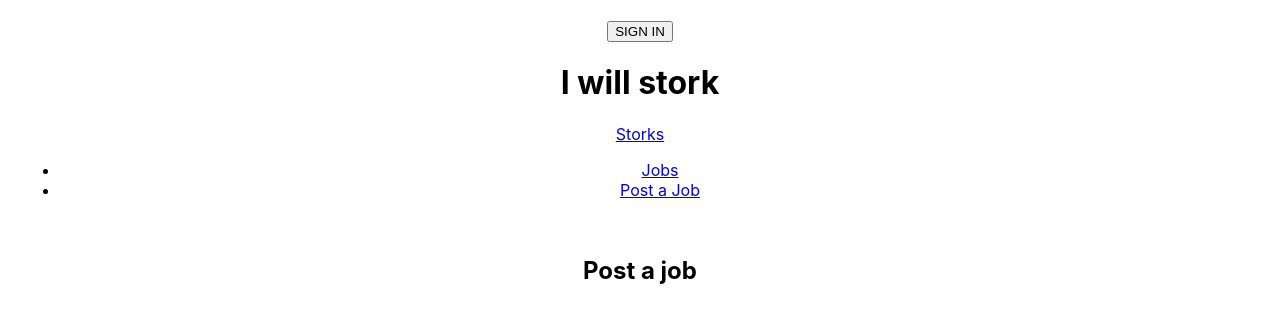
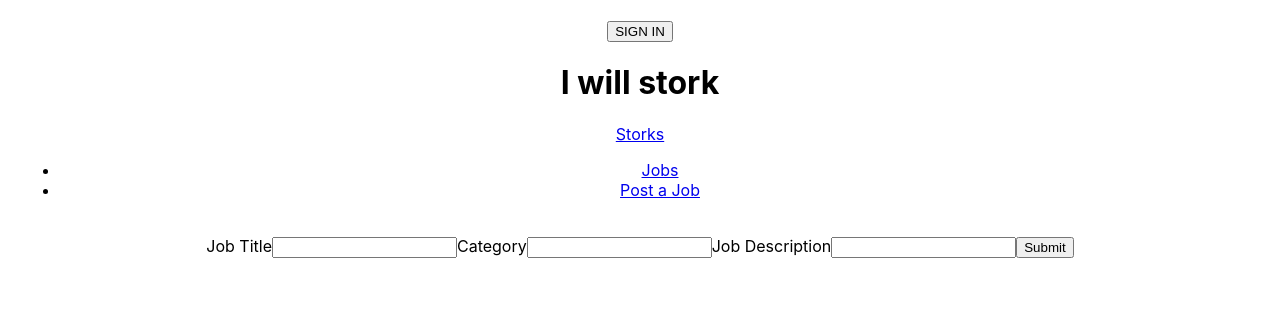
Before and after one commit to nik262/storks-crud, a React (Create React App) app: page /postajob in a window 1280 px wide. Shown: the top 322 px of the page. Built offline with nearby package versions, Linux system fonts and the light colour scheme; no server answers.

Commit message:
postajob functionality

```diff
--- a/src/pages/Jobs.jsx
+++ b/src/pages/Jobs.jsx
@@ -1,7 +1,9 @@
 import  React from 'react';
+import {Link, Route, Routes} from 'react-router-dom'
 
 import {useQuery,  } from '@apollo/client';
 import gql from 'graphql-tag';
+
 
 // this is the GRAPHQL QUERY TO GET THE JOB TITLE AND JOB CATEGORY
 const JOBS = gql`
@@ -27,15 +29,29 @@ function Jobs() {
   // MAPS QUERY RESULTS AND MAKES THE ui (using html)
   return data.Jobs.map(({jobid, job_title, job_category}) => (
 
-    <div key={jobid}>
 
       <div>
-      <p>{job_title}</p> <span>{job_category}</span>
 
 
+        <ul>
+
+          <li key={jobid}>
+          <Link to={`/jobs/${jobid}`}>
+          <p>{job_title}</p> | <span>{job_category}</span>
+          </Link>
+
+          </li>
+        </ul>
+
+        <hr/>
+
+        <Route path={`/jobs/:jobsId`}>
+
+        </Route>
       </div>
 
-    </div>
+
+
 
   ));
 
--- a/src/pages/PostaJob.jsx
+++ b/src/pages/PostaJob.jsx
@@ -1,13 +1,71 @@
-import * as React from 'react';
+import { useState } from 'react';
+import ReactDOM from 'react-dom/client';
+import {gql, useMutation} from '@apollo/client';
+
+const ADD_JOB = gql`
+mutation MyMutation($title: String, $catg: String, $desc: String) {
+  insert_Jobs_one(object: {job_title: $title, job_category: $catg, job_description: $desc}) {
+    job_title
+    job_category
+    job_description
+    jobid
+  }
+}
+`;
+
+function PostaJob() {
+
+  const [title, setTitle] = useState("");
+  const [catg, setCatg] = useState("");
+  const [desc, setDesc] = useState("");
 
 
-function PostaJob() {
-    return (
-      <div>
-        <h2>Post a job</h2>
 
-      </div>
-    );
-    }
 
+    const [addJob, {loading, error, data }] = useMutation(ADD_JOB);
+
+    if(loading)  return <p>Loading...</p>
+    if(error)  return <p>error try again</p>
+
+
+
+  return (
+
+    <form
+        onSubmit={e => {
+          e.preventDefault();
+          addJob({ variables: { title: title, catg: catg, desc: desc,} });
+        }}
+    >
+
+      <label>Job Title
+        <input
+          type="text"
+          value={title}
+          onChange={(e) => setTitle(e.target.value)}
+        />
+      </label>
+
+      <label>Category
+        <input
+          type="text"
+          value={catg}
+          onChange={(e) => setCatg(e.target.value)}
+        />
+      </label>
+
+      <label>Job Description
+        <input
+          type="text"
+          value={desc}
+          onChange={(e) => setDesc(e.target.value)}
+        />
+      </label>
+
+
+
+      <input type="submit" />
+    </form>
+  )
+}
 export default PostaJob
```
Also changed, not shown: src/components/PostJobButton.jsx (added).
